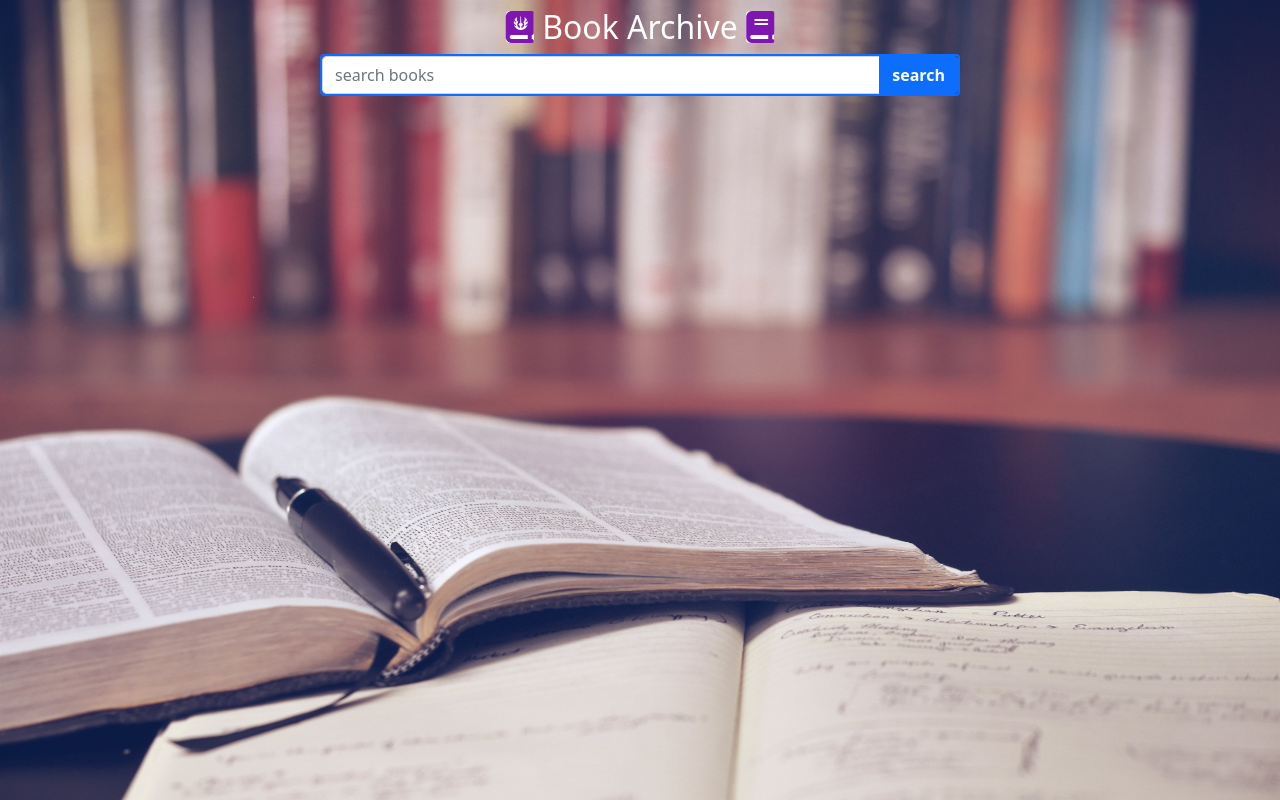
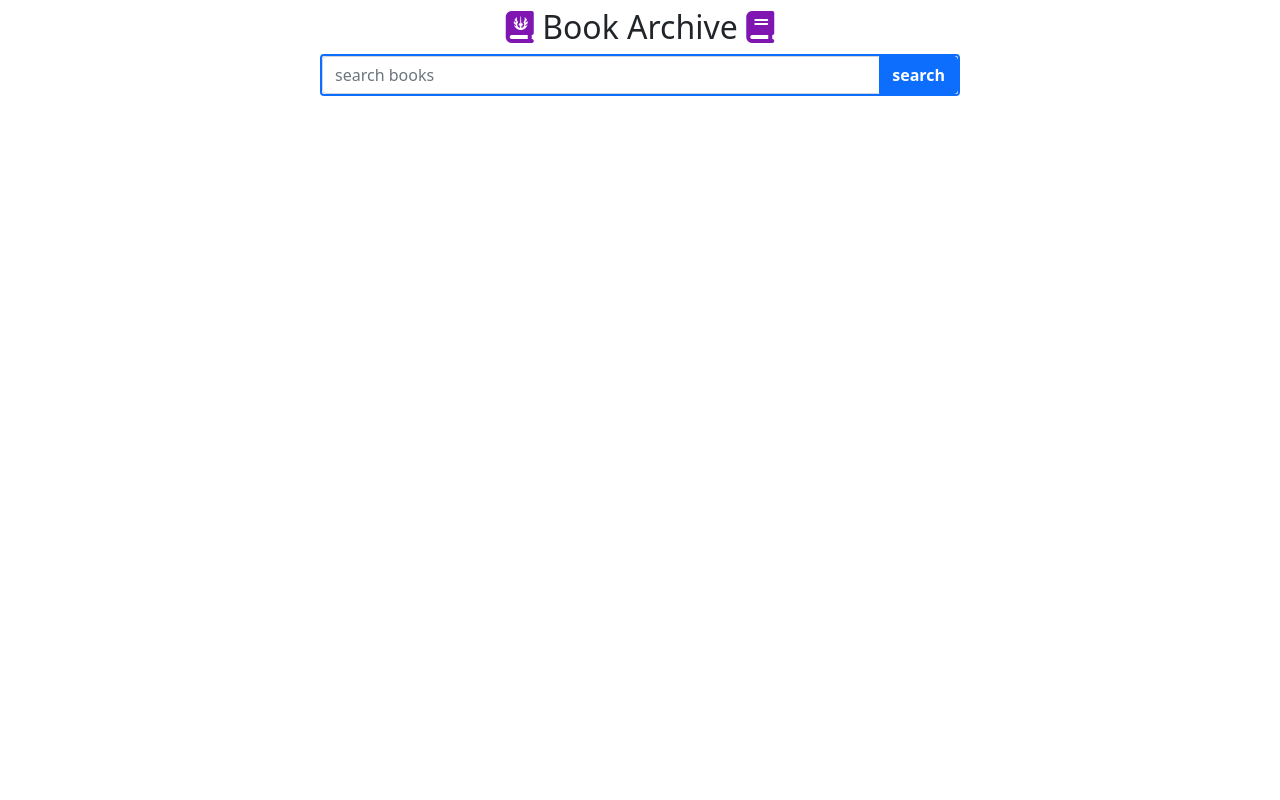
Before and after one commit to dmr-911/book-archive, a plain HTML site: page index.html in a window 1280 px wide. Drawn offline with nearby package versions, Linux system fonts and the light colour scheme.

Commit message:
background removed

```diff
--- a/css/style.css
+++ b/css/style.css
@@ -1,9 +1,3 @@
-body{
-    background-image: url(../images/aaron-burden-QJDzYT_K8Xg-unsplash.jpg);
-    background-repeat: no-repeat;
-    background-size: cover;
-}
-
 .text-book-purple{
     color: #7F16B1;
     background-color: white;
--- a/index.html
+++ b/index.html
@@ -14,7 +14,7 @@
 </head>
 <body>
     <header>
-        <h2 class="text-center text-white mt-2"><i class="fas fa-journal-whills text-book-purple rounded"></i> Book Archive <i class="fas fa-book text-book-purple rounded"></i></h2>
+        <h2 class="text-center mt-2"><i class="fas fa-journal-whills text-book-purple rounded"></i> Book Archive <i class="fas fa-book text-book-purple rounded"></i></h2>
         <!-- Input area and search button  -->
         <div class="input-group mb-3 w-50 mx-auto border border-2 border-primary rounded">
             <input id="search-input" type="text" class="form-control" placeholder="search books" aria-label="Recipient's username" aria-describedby="button-addon2">
```
